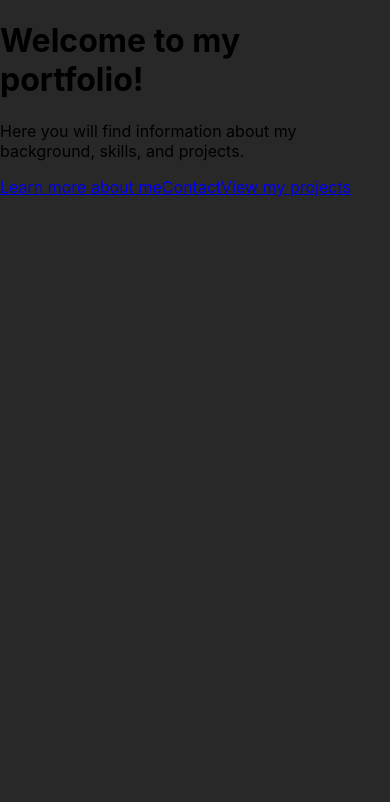
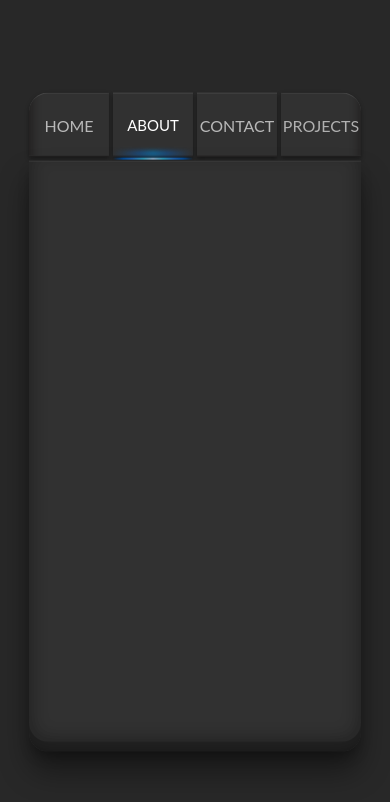
Before and after one commit to Stalius4/Portfolio, a React (Create React App) app in the folder portfolio/: page /about in a window 390 px wide. Shown: the top 802 px of the page. Built offline with nearby package versions, Linux system fonts and the light colour scheme.

Commit message:
style added to all pages

```diff
--- a/portfolio/src/App.js
+++ b/portfolio/src/App.js
@@ -11,8 +11,8 @@ const App = () => {
       <Routes>
       <Route path="/" element={<HomePage/>} exact />
       <Route path="/about" element={<AboutPage/>} />
-      <Route path="/contact" component={ContactPage} />
-      <Route path="/projects" component={ProjectsPage} />
+      <Route path="/contact" element={<ContactPage/>} />
+      <Route path="/projects" element={<ProjectsPage/>} />
       </Routes>
     </Router>
   );
--- a/portfolio/src/Pages/AboutPage/AboutPage.js
+++ b/portfolio/src/Pages/AboutPage/AboutPage.js
@@ -1,17 +1,20 @@
 import React from 'react';
 import { Link } from 'react-router-dom';
-
+import "../HomePage/mobile.css"
 const AboutPage = () => {
   return (
-    <div>
-      <h1>Welcome to my portfolio!</h1>
-      <p>Here you will find information about my background, skills, and projects.</p>
-      {/* <Link to="/">Home</Link> */}
-      <Link to="/about">Learn more about me</Link>
-      <Link to="/contact">Contact</Link>
-      <Link to="/projects">View my projects</Link>
-    </div>
-  );
-};
+    <div className='outer'>
+     <div className='horizontal-flex'>
+     <Link to="/"  className='home top-border-left'>HOME</Link>
+     <Link to="/about" className='about2 targeted '>ABOUT</Link>
+     <Link to="/contact" className='about2'>CONTACT</Link>
+     <Link to="/projects" className='about2 top-border-right'> PROJECTS</Link>
+     </div>
+
+       <div className='main-container'>
+      </div>
+   </div>
+     );
+   };
 
 export default AboutPage;
--- a/portfolio/src/Pages/ContactPage/ContactPage.js
+++ b/portfolio/src/Pages/ContactPage/ContactPage.js
@@ -1,17 +1,20 @@
 import React from 'react';
 import { Link } from 'react-router-dom';
-
+import "../HomePage/mobile.css"
 const ContactPage = () => {
   return (
-    <div>
-      <h1>Welcome to my portfolio!</h1>
-      <p>Here you will find information about my background, skills, and projects.</p>
-      <Link to="/">Home</Link>
-      <Link to="/about">Learn more about me</Link>
-      <Link to="/contact">Contact</Link>
-      <Link to="/projects">View my projects</Link>
-    </div>
-  );
-};
+    <div className='outer'>
+     <div className='horizontal-flex'>
+     <Link to="/"  className='home top-border-left '>HOME</Link>
+     <Link to="/about" className='about2'>ABOUT</Link>
+     <Link to="/contact" className='about2 targeted'>CONTACT</Link>
+     <Link to="/projects" className='about2 top-border-right '> PROJECTS</Link>
+     </div>
+
+       <div className='main-container'>
+      </div>
+   </div>
+     );
+   };
 
 export default ContactPage;
--- a/portfolio/src/Pages/HomePage/HomePage.js
+++ b/portfolio/src/Pages/HomePage/HomePage.js
@@ -1,11 +1,11 @@
 import React from 'react';
 import { Link } from 'react-router-dom';
-import "./mobile.css"
+import "../HomePage/mobile.css"
 const HomePage = () => {
   return (
  <div className='outer'>
   <div className='horizontal-flex'>
-  <Link to="/"  className='home2 top-border-left'>HOME</Link>
+  <Link to="/"  className='home top-border-left targeted'>HOME</Link>
   <Link to="/about" className='about2'>ABOUT</Link>
   <Link to="/contact" className='about2'>CONTACT</Link>
   <Link to="/projects" className='about2 top-border-right'> PROJECTS</Link>
--- a/portfolio/src/Pages/HomePage/mobile.css
+++ b/portfolio/src/Pages/HomePage/mobile.css
@@ -35,73 +35,15 @@
 
 
 
-    .home2::after {
-
-            position: absolute;
-            content: "";
-            top: 64px;
-            left: 0;
-            right: 0;
-            z-index: -1;
-            height: 2.5%;
-            width: 100%;
-
-
-            background: linear-gradient(
-              to left,
-              #1d1d1e00,
-              #0661c2,
-              #3081DA,
-              #43C9E7,
-              #C9DBF7,
-              #43C9E7,
-              #3081DA,
-              #0661c2,
-              #1d1d1e00
-            );
-
-
-        }
-
-
-
-.home2::before {
-
-    position: absolute;
-    content: "";
-    top: 57px;
-    left: 0;
-    right: 0;
-    z-index: 1;
-    height: 10%;
-    width: 100%;
-    filter: blur(2px)  contrast(100%);
-
-    background: linear-gradient(
-      to left,
-      #1d1d1e03,
-      #0661c23f,
-      #0661c286,
-      #067dc2b7,
-      #0661c286,
-      #0661c23f,
-      #0300cf00
-
-    );
-
-
-}
 
 
 
 
-
-
-.home2,
+.home,
 .about2 {
     font-family: 'Lato', sans-serif;
     font-weight: 400;
-    color: rgba(255, 255, 255, 0.564);
+
     background-color: #313131;
     display: flex;
     align-items: center;
@@ -109,7 +51,7 @@
     width: 80px;
     height: 62px;
     text-decoration: none;
-    color: rgba(255, 255, 255, 0.62);
+    color: rgba(255, 255, 255, 0.657);
     border-top: 1.5px solid rgba(255, 255, 255, 0.105);
     border-bottom: #1e1c1cbd 1px solid;
     box-shadow:
@@ -123,12 +65,13 @@
 .top-border-left {
     border-radius: 19px 0px 0px 0px;
     text-decoration: none;
-    color: rgba(255, 255, 255, 0.62);
+
     box-shadow:
         rgba(0, 0, 0, 0.4) 0px 2px 4px,
         61px 0px 10px -58px rgba(14,8,8,0.45) inset,
         /* rgba(0, 0, 0, 0.211) 0px 7px 13px -3px, */
         rgba(0, 0, 0, 0.239) 0px 0px 0px inset;
+
 }
 
 .top-border-right {
@@ -152,3 +95,59 @@
 
 
 }
+
+
+.targeted{
+    color: white;
+  font-size: 15px;
+}
+.targeted::after {
+    position: absolute;
+    content: "";
+    top: 64px;
+    left: 0;
+    right: 0;
+    z-index: -1;
+    height: 2.5%;
+    width: 100%;
+    background: linear-gradient(
+      to left,
+      #1d1d1e00,
+      #0661c2,
+      #3081DA,
+      #43C9E7,
+      #C9DBF7,
+      #43C9E7,
+      #3081DA,
+      #0661c2,
+      #1d1d1e00
+    );
+}
+
+
+
+.targeted::before {
+
+position: absolute;
+content: "";
+top: 57px;
+left: 0;
+right: 0;
+z-index: 1;
+height: 10%;
+width: 100%;
+filter: blur(2px)  contrast(100%);
+background: linear-gradient(
+to left,
+#1d1d1e03,
+#0661c23f,
+#0661c286,
+#067dc2b7,
+#0661c286,
+#0661c23f,
+#0300cf00
+
+);
+
+
+}
--- a/portfolio/src/Pages/ProjectsPage/ProjectsPage.js
+++ b/portfolio/src/Pages/ProjectsPage/ProjectsPage.js
@@ -1,17 +1,20 @@
 import React from 'react';
 import { Link } from 'react-router-dom';
-
+import "../HomePage/mobile.css"
 const ProjectsPage = () => {
   return (
-    <div>
-      <h1>Welcome to my portfolio!</h1>
-      <p>Here you will find information about my background, skills, and projects.</p>
-      <Link to="/">Home</Link>
-      <Link to="/about">Learn more about me</Link>
-      <Link to="/contact">Contact</Link>
-      <Link to="/projects">View my projects</Link>
-    </div>
-  );
-};
+    <div className='outer'>
+     <div className='horizontal-flex'>
+     <Link to="/"  className='home top-border-left '>HOME</Link>
+     <Link to="/about" className='about2'>ABOUT</Link>
+     <Link to="/contact" className='about2'>CONTACT</Link>
+     <Link to="/projects" className='about2 top-border-right targeted'> PROJECTS</Link>
+     </div>
+
+       <div className='main-container'>
+      </div>
+   </div>
+     );
+   };
 
 export default ProjectsPage;
```
